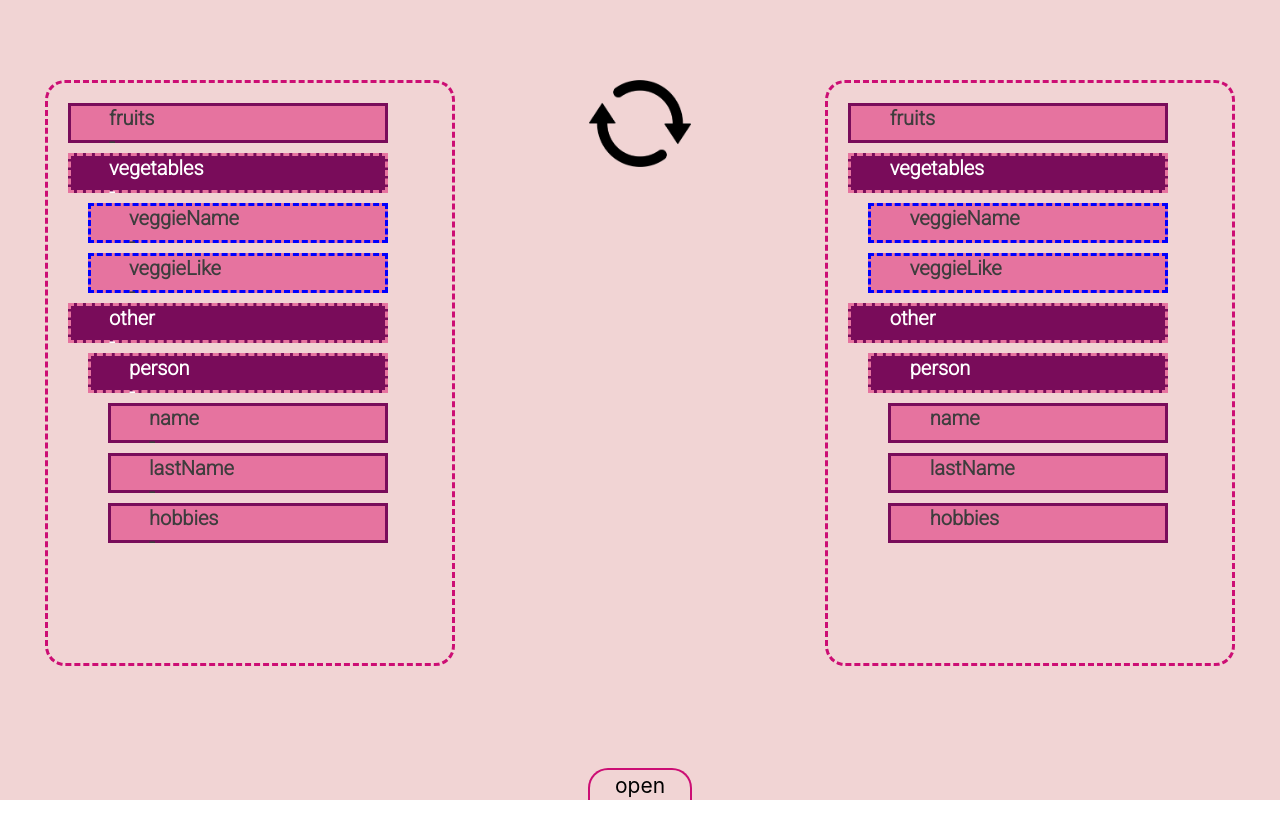
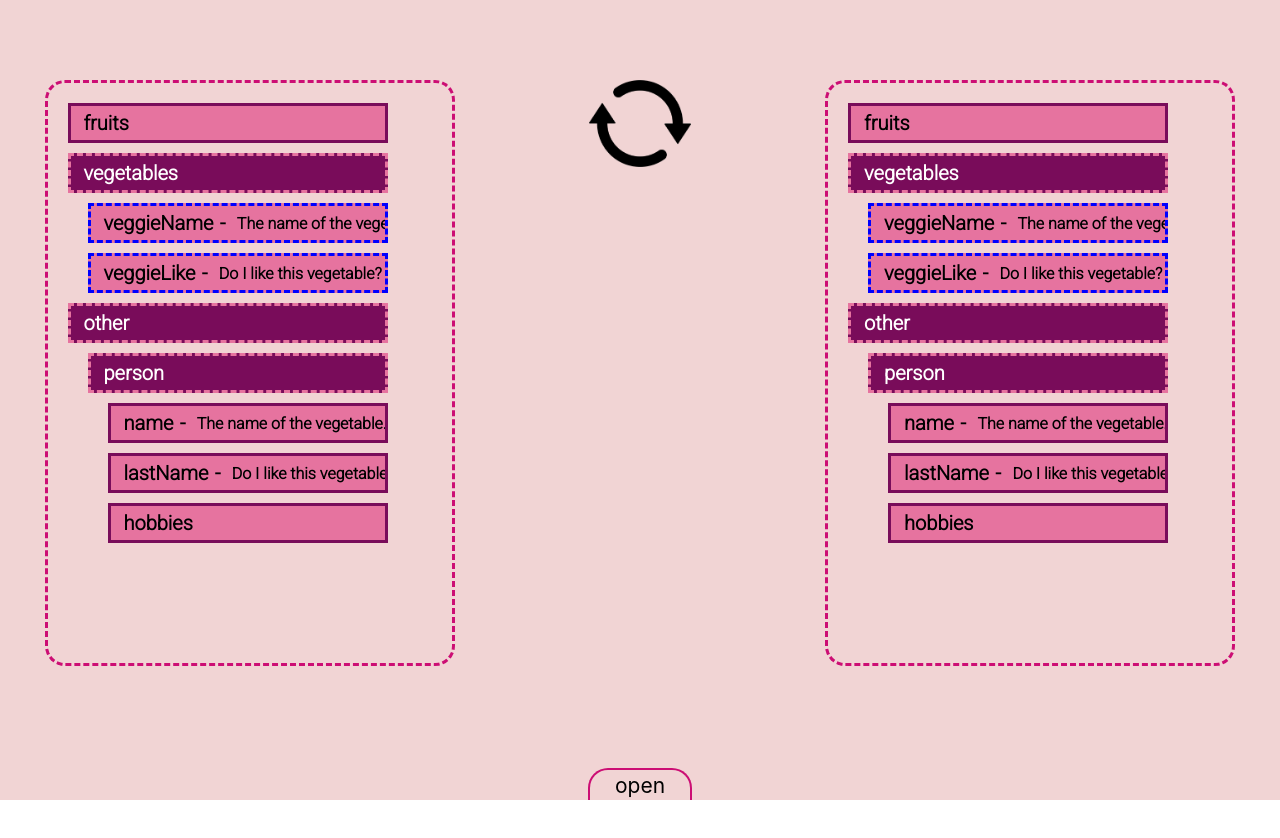
Before and after one commit to HenShalom/ok-parser-ui, a React (Create React App) app: page / in a window 1280 px wide. Shown: the top 838 px of the page. Built offline with nearby package versions, Linux system fonts and the light colour scheme.

Commit message:
add property description to drag drop item

```diff
--- a/src/pagas/MatchPage/componetns/fields/DragItem.js
+++ b/src/pagas/MatchPage/componetns/fields/DragItem.js
@@ -13,15 +13,17 @@ function DragItem({ property }) {
   })
 
   const offset = property.level.length * BASE_OFFSET
+
   return <div className={`box-outer ${property.disabled && "disabled"} `} ref={dragRef}  >
     <div className={`main_box ${property.disabled && "disabled"} ${property.childOfComplex && "array"}`} style={{ width: `calc(${BASE_WIDTH} - ${offset}px)`, marginLeft: offset }}>
-      <div>
+      <div className="property-text-container">
         <div className="propery-key">
           {property.key}
-          <div>-</div>
         </div>
-        <div className="propery-description">
-          {property.description}
+        {property.description && <div className="property-spacer">-</div>}
+
+        <div className="text-description ">
+          <span>{property.description}</span>
         </div>
       </div>
     </div>
--- a/src/pagas/MatchPage/componetns/fields/DropItem.js
+++ b/src/pagas/MatchPage/componetns/fields/DropItem.js
@@ -36,9 +36,16 @@ function DropItem({ property, addPair, customDrop }) {
           <div className='bar left'></div>
         </React.Fragment>
       }
-      <span>
-        {property.key}
-      </span>
+      <div className="property-text-container">
+        <div className="propery-key">
+          {property.key}
+        </div>
+        {property.description && <div className="property-spacer">-</div>}
+
+        <div className="text-description ">
+          <span>{property.description}</span>
+        </div>
+      </div>
     </div>
   </div>
 
--- a/src/pagas/MatchPage/dndStyle.css
+++ b/src/pagas/MatchPage/dndStyle.css
@@ -27,9 +27,9 @@
 	position: relative;
 	background: #e6739f;
 	border: 3px solid #790c5a;
-	color: #3e3d3d;
+	color: black;
 	align-self: center;
-	padding-left: 3vw;
+	padding-left: 1vw;
 	font-size: 2.5vh;
 	font-family: 'Roboto', sans-serif;
 	font-weight: bold;
@@ -198,3 +198,37 @@
 	-webkit-animation-name: v-move-r;
 	animation-name: v-move-r;
 }
+
+/* property text  */
+.property-text-container {
+	display: flex;
+	justify-content: start;
+	height: 100%;
+	align-items: center;
+}
+
+.property-spacer {
+	margin: 0.5vw;
+}
+
+.text-description {
+	font-size: 2vh;
+	width: -webkit-fill-available;
+	align-items: center;
+	display: flex;
+	height: 100%;
+	overflow: hidden;
+	padding: 5px;
+	position: relative;
+}
+
+.text-description span {
+	position: absolute;
+	white-space: nowrap;
+	transform: translateX(0);
+	transition: 3s ease-in;
+}
+
+.text-description:hover span {
+	transform: translateX(calc(0px - 100%));
+}
```
